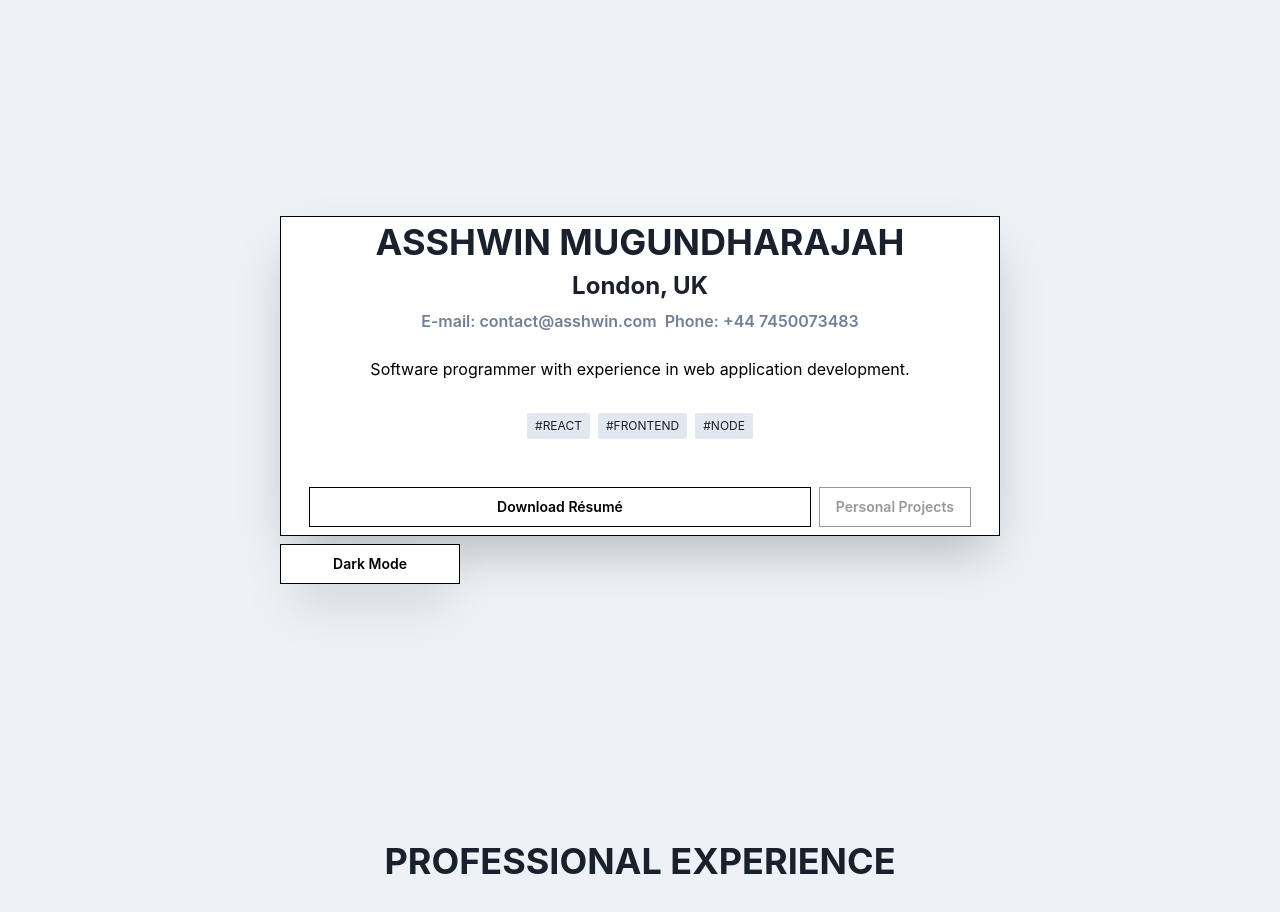
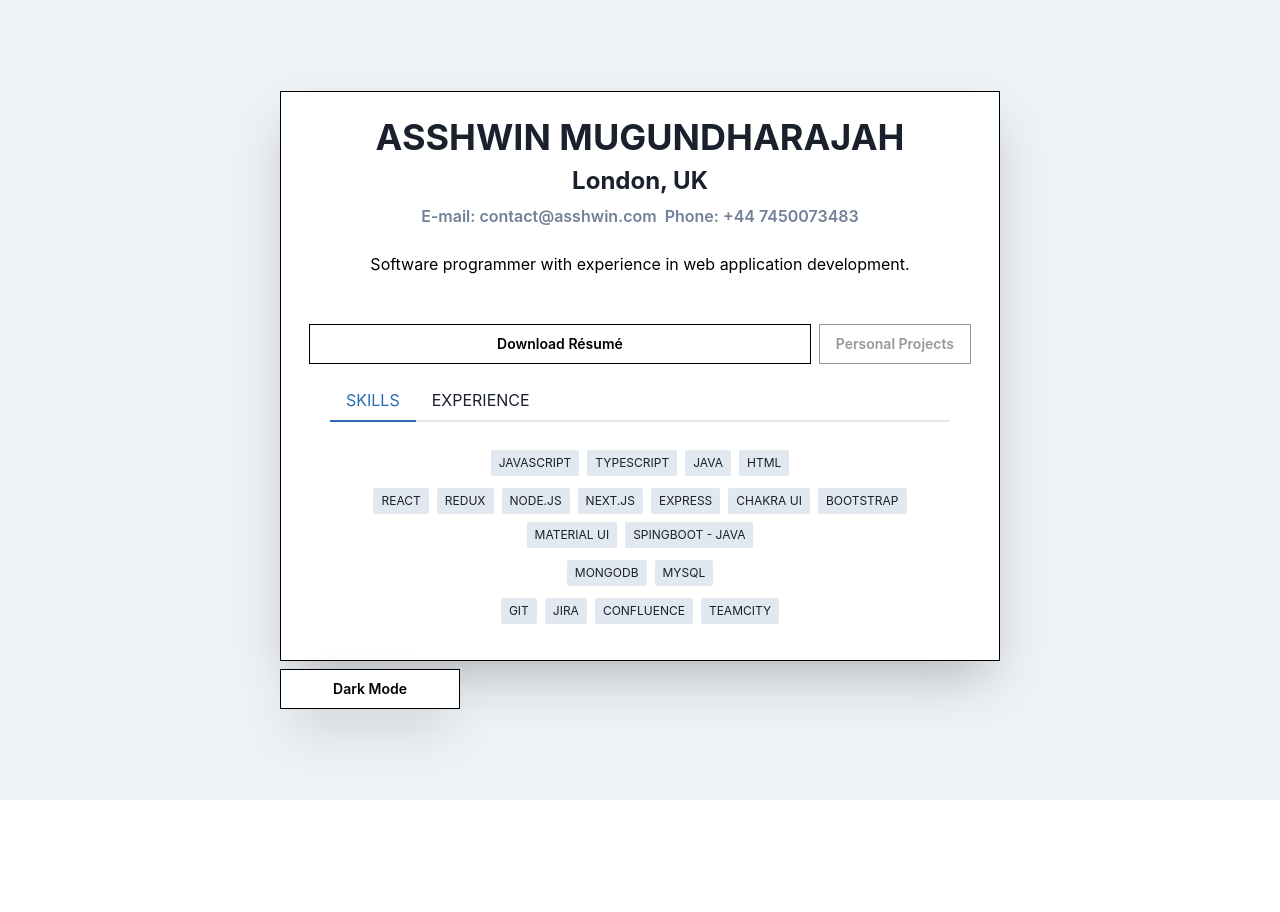
Before and after one commit to ashkl/portfolio, a Next.js app: page / in a window 1280 px wide. Shown: the top 912 px of the page. After the commit the page ends 800 px from the top, so only its background shows below. Built offline with nearby package versions, Linux system fonts and the light colour scheme.

Commit message:
added skills and experience panels and tabs

```diff
--- a/Components/ProfileCard/ProfileCard.tsx
+++ b/Components/ProfileCard/ProfileCard.tsx
@@ -3,11 +3,16 @@ import {
   Button,
   Heading,
   Stack,
+  Tab,
+  TabList,
+  TabPanels,
+  Tabs,
   Text,
   Tooltip,
   useColorModeValue,
 } from "@chakra-ui/react";
-import Link from "next/link";
+import Experience from "../Resume/Experience";
+import Skills from "../Resume/Skills";
 
 export default function ProfileCard() {
   const onResumeClick = (e: any) => {
@@ -30,7 +35,6 @@ export default function ProfileCard() {
         borderRadius="none"
         borderColor={useColorModeValue("black", "white")}
         w={{ sm: "100%", md: "720px" }}
-        height={{ sm: "30rem", md: "20rem" }}
         direction={{ base: "column", md: "row" }}
         bg={useColorModeValue("white", "black")}
         boxShadow={"2xl"}
@@ -65,32 +69,6 @@ export default function ProfileCard() {
           >
             Software programmer with experience in web application development.
           </Text>
-          <Stack align={"center"} justify={"center"} direction={"row"} mt={6}>
-            <Badge
-              px={2}
-              py={1}
-              bg={useColorModeValue("gray.200", "gray.800")}
-              fontWeight={"400"}
-            >
-              #REACT
-            </Badge>
-            <Badge
-              px={2}
-              py={1}
-              bg={useColorModeValue("gray.200", "gray.800")}
-              fontWeight={"400"}
-            >
-              #Frontend
-            </Badge>
-            <Badge
-              px={2}
-              py={1}
-              bg={useColorModeValue("gray.200", "gray.800")}
-              fontWeight={"400"}
-            >
-              #Node
-            </Badge>
-          </Stack>
           <Stack
             width={"100%"}
             mt={"2rem"}
@@ -146,6 +124,16 @@ export default function ProfileCard() {
               </Button>
             </Tooltip>
           </Stack>
+          <Tabs w={{ sm: "100%", md: "620px" }} variant={"line"}>
+            <TabList>
+              <Tab>SKILLS</Tab>
+              <Tab>EXPERIENCE</Tab>
+            </TabList>
+            <TabPanels>
+              <Skills />
+              <Experience />
+            </TabPanels>
+          </Tabs>
         </Stack>
       </Stack>
     </>
--- a/Components/Resume/Experience.tsx
+++ b/Components/Resume/Experience.tsx
@@ -1,10 +1,10 @@
-import { Heading } from "@chakra-ui/react";
+import { Heading, TabPanel } from "@chakra-ui/react";
 import { motion } from "framer-motion";
 import React from "react";
 
 export default function Experience() {
   return (
-    <>
+    <TabPanel>
       <Heading
         fontFamily={"body"}
         textAlign={"center"}
@@ -13,6 +13,6 @@ export default function Experience() {
       >
         PROFESSIONAL EXPERIENCE
       </Heading>
-    </>
+    </TabPanel>
   );
 }
--- /dev/null
+++ b/Components/Resume/Skills.tsx
@@ -0,0 +1,78 @@
+import {
+  Badge,
+  Stack,
+  TabPanel,
+  useColorModeValue,
+  Wrap,
+} from "@chakra-ui/react";
+import React, { useState } from "react";
+import SkillData from "../../Data/skillsData.json";
+
+type Props = {};
+
+export default function Skills({}: Props) {
+  return (
+    <TabPanel>
+      <Stack align={"center"} justify={"center"} direction={"row"} mt={3}>
+        <Wrap align={"center"} justify={"center"}>
+          {SkillData.Programming.map((item) => (
+            <Badge
+              key={Math.random()}
+              px={2}
+              py={1}
+              bg={useColorModeValue("gray.200", "gray.800")}
+              fontWeight={"400"}
+            >
+              {item.name}
+            </Badge>
+          ))}
+        </Wrap>
+      </Stack>
+      <Stack align={"center"} justify={"center"} direction={"row"} mt={3}>
+        <Wrap align={"center"} justify={"center"}>
+          {SkillData.frameworksAndLibraries.map((item) => (
+            <Badge
+              key={Math.random()}
+              px={2}
+              py={1}
+              bg={useColorModeValue("gray.200", "gray.800")}
+              fontWeight={"400"}
+            >
+              {item.name}
+            </Badge>
+          ))}
+        </Wrap>
+      </Stack>
+      <Stack align={"center"} justify={"center"} direction={"row"} mt={3}>
+        <Wrap align={"center"} justify={"center"}>
+          {SkillData.databases.map((item) => (
+            <Badge
+              key={Math.random()}
+              px={2}
+              py={1}
+              bg={useColorModeValue("gray.200", "gray.800")}
+              fontWeight={"400"}
+            >
+              {item.name}
+            </Badge>
+          ))}
+        </Wrap>
+      </Stack>
+      <Stack align={"center"} justify={"center"} direction={"row"} mt={3}>
+        <Wrap align={"center"} justify={"center"}>
+          {SkillData.misc.map((item) => (
+            <Badge
+              key={Math.random()}
+              px={2}
+              py={1}
+              bg={useColorModeValue("gray.200", "gray.800")}
+              fontWeight={"400"}
+            >
+              {item.name}
+            </Badge>
+          ))}
+        </Wrap>
+      </Stack>
+    </TabPanel>
+  );
+}
--- a/pages/index.tsx
+++ b/pages/index.tsx
@@ -1,7 +1,6 @@
 import { Box, Center, Stack, useColorModeValue } from "@chakra-ui/react";
 import type { NextPage } from "next";
 import ProfileCard from "../Components/ProfileCard/ProfileCard";
-import Experience from "../Components/Resume/Experience";
 import ThemeSwitch from "../Components/Utl/ThemeSwitch";
 
 const Home: NextPage = () => {
@@ -21,7 +20,6 @@ const Home: NextPage = () => {
           <ThemeSwitch />
         </Stack>
       </Center>
-      <Experience />
     </Box>
   );
 };
```
